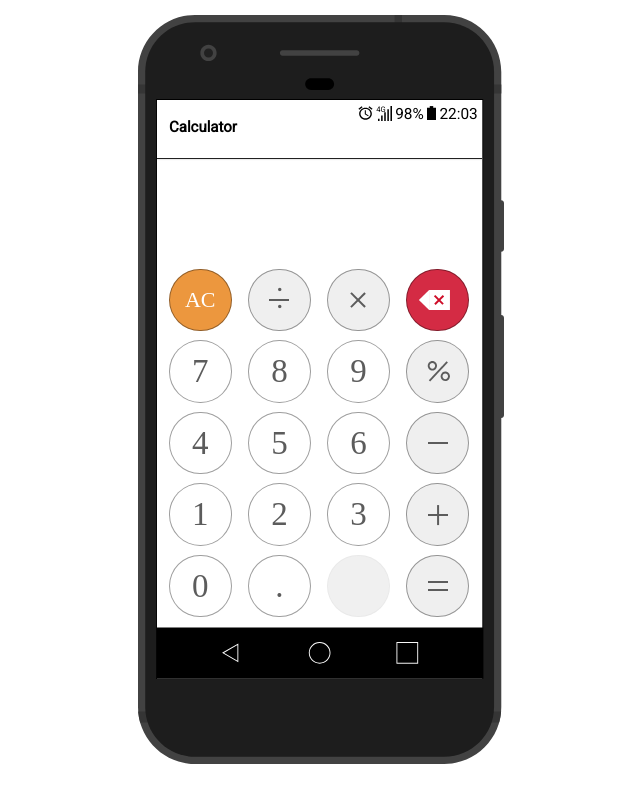
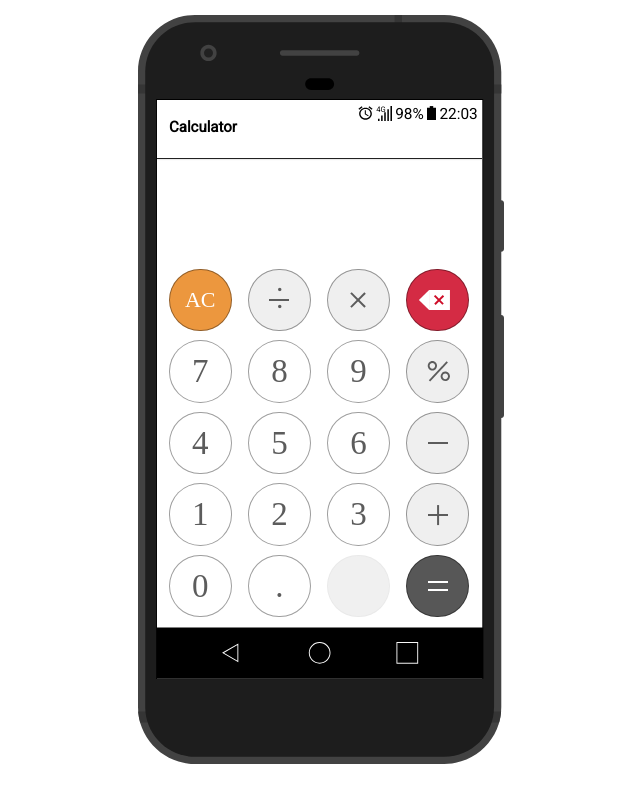
Before and after one commit to 150grism/calculator, a plain HTML site: page index.html in a window 1280 px wide. Shown: the whole page, without its empty margins (321-961 px from the left). Drawn offline with Linux system fonts and the light colour scheme; a web font is replaced by a local one.

Commit message:
кнопка равно - темно серая

```diff
--- a/script.js
+++ b/script.js
@@ -22,6 +22,7 @@ endAndStartTimer = () => {
   timer = window.setTimeout(function() {upToAlert.style.display = 'none';}, 3000);
 }
 
+//добавление запятых каждые 3 символа, начиная с конца инпута
 commaEvery3 = (string, cv, qwLast, checkIfInitialComma = false) => {
   var zx = 0;
   if (qwLast < 3) {return string;}
@@ -32,6 +33,7 @@ commaEvery3 = (string, cv, qwLast, checkIfInitialComma = false) => {
     zx = zx % 3;
     if (zx === 0) {
       // console.log('zx ' + qw + ' ' + cv);
+      //если число, в котором будет добавлять запятые, не первое в инпуте, то запрещаем ставить запятую в начале числа
       if (checkIfInitialComma === true) {
         // console.log('checkIfInitialComma');
         if (['+', '-', '\u00D7', '\u00F7', '%'].indexOf(string.charAt(qw - 1)) < 0) {
--- a/style.scss
+++ b/style.scss
@@ -1,5 +1,6 @@
 // $elementGray: rgba(0, 0, 0, 0.7);
 $elementGray: #5c5c5c;
+$eqDarkGray: #575757;
 $buttonBorderGray: rgba(0, 0, 0, 0.38);
 
 @mixin basicBefore {
@@ -363,8 +364,10 @@ button {
 
 #eq {
   position: relative;
+  background: $eqDarkGray;
   &::before, &::after {
     @include basicBefore;
+    background: white;
   }
   &::before {
     top: 43%;
```
Also changed, not shown: style.css, 1 other file.
